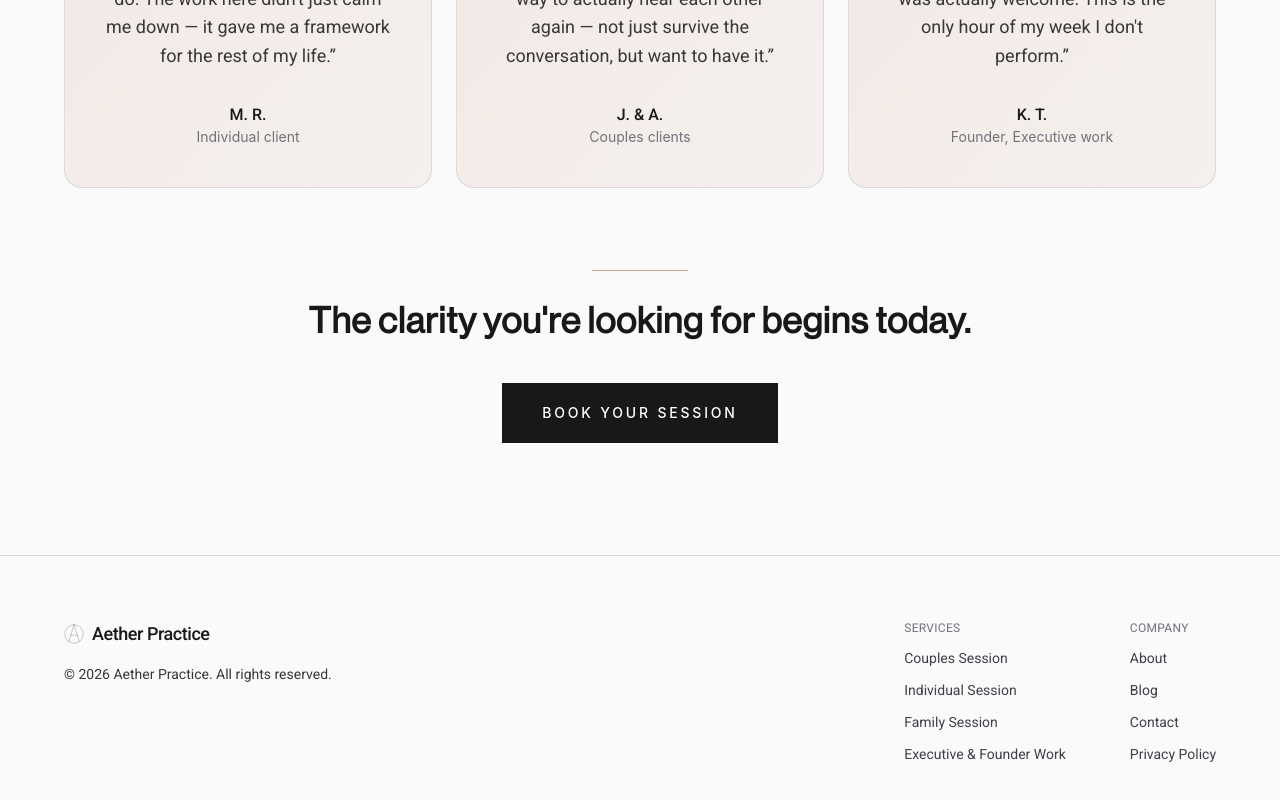
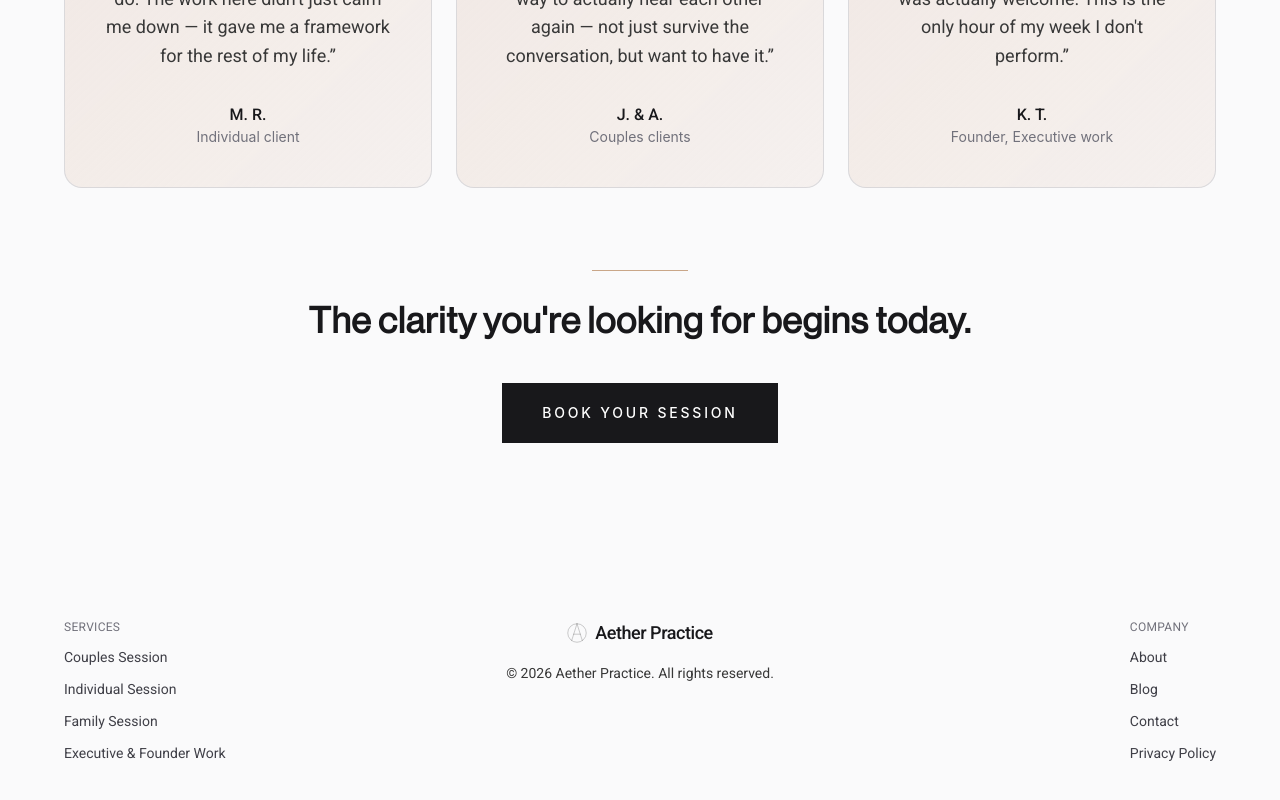
Before and after one commit to martamindacc/Aether, a Next.js app: page / in a window 1280 px wide. Shown: the part 3329-4129 px from the top of the page. Built offline with nearby package versions, Linux system fonts and the light colour scheme.

Commit message:
feat: refine footer layout and article formatting

```diff
--- a/app/blog/[slug]/page.tsx
+++ b/app/blog/[slug]/page.tsx
@@ -59,7 +59,7 @@ const mdxComponents = {
   ),
   h3: (props: React.ComponentProps<"h3">) => (
     <h3
-      className="mt-8 font-[NeueHaasDisplayRoman,Arial,sans-serif] text-2xl font-medium text-zinc-900"
+      className="mt-8 font-[NeueHaasDisplayRoman,Arial,sans-serif] text-2xl font-medium text-[#74382f]"
       {...props}
     />
   ),
--- a/app/globals.css
+++ b/app/globals.css
@@ -179,3 +179,35 @@
     @apply bg-background text-foreground;
   }
 }
+
+.blog-table {
+  width: 100%;
+  border-collapse: collapse;
+  table-layout: fixed;
+  margin-top: 2rem;
+  font-family: Roboto, Arial, sans-serif;
+  font-size: 1rem;
+  line-height: 1.5;
+  text-align: left;
+  color: #383838;
+}
+
+.blog-table th,
+.blog-table td {
+  border-bottom: 1px solid rgb(212 212 216 / 80%);
+  padding: 0.75rem 1rem;
+  vertical-align: top;
+  overflow-wrap: anywhere;
+}
+
+.blog-table th {
+  font-family: NeueHaasDisplayRoman, Arial, sans-serif;
+  font-weight: 500;
+  color: #18181b;
+}
+
+@media (max-width: 640px) {
+  .blog-table {
+    min-width: 42rem;
+  }
+}
--- a/components/site-footer.tsx
+++ b/components/site-footer.tsx
@@ -17,9 +17,17 @@ export function SiteFooter({ language }: { language: LanguageCode }) {
   const t = navContent[language];
 
   return (
-    <footer className="border-t border-zinc-300/80 px-6 py-16 font-[Roboto,Arial,sans-serif] text-sm text-[#383838]">
-      <div className="mx-auto flex max-w-6xl flex-col gap-12 sm:flex-row sm:justify-between">
-        <div className="flex flex-col gap-4">
+    <footer className="px-6 py-16 font-[Roboto,Arial,sans-serif] text-sm text-[#383838]">
+      <div className="mx-auto grid max-w-6xl grid-cols-1 gap-12 md:grid-cols-3 md:items-start">
+        <nav aria-label={t.menuHeading} className="flex flex-col gap-3 md:justify-self-start">
+            <p className="text-xs uppercase tracking-wide text-zinc-500">{t.menuHeading}</p>
+            {t.menuLinks.map((link) => (
+              <Link key={link.href} href={link.href} className="text-zinc-700 hover:text-zinc-900">
+                {link.label}
+              </Link>
+            ))}
+        </nav>
+        <div className="flex flex-col items-center gap-4 text-center md:justify-self-center">
           <Link
             href="/"
             className="flex items-center gap-2 text-lg font-medium tracking-tight text-zinc-900"
@@ -31,16 +39,7 @@ export function SiteFooter({ language }: { language: LanguageCode }) {
             © {new Date().getFullYear()} Aether Practice. {taglines[language]}
           </p>
         </div>
-        <div className="grid grid-cols-2 gap-10 sm:flex sm:gap-16">
-          <nav aria-label={t.menuHeading} className="flex flex-col gap-3">
-            <p className="text-xs uppercase tracking-wide text-zinc-500">{t.menuHeading}</p>
-            {t.menuLinks.map((link) => (
-              <Link key={link.href} href={link.href} className="text-zinc-700 hover:text-zinc-900">
-                {link.label}
-              </Link>
-            ))}
-          </nav>
-          <nav aria-label={t.companyHeading} className="flex flex-col gap-3">
+        <nav aria-label={t.companyHeading} className="flex flex-col gap-3 md:justify-self-end">
             <p className="text-xs uppercase tracking-wide text-zinc-500">{t.companyHeading}</p>
             {t.companyLinks.map((link) => (
               <Link key={link.href} href={link.href} className="text-zinc-700 hover:text-zinc-900">
@@ -50,8 +49,7 @@ export function SiteFooter({ language }: { language: LanguageCode }) {
             <Link href="/privacy" className="text-zinc-700 hover:text-zinc-900">
               {privacyLabel[language]}
             </Link>
-          </nav>
-        </div>
+        </nav>
       </div>
     </footer>
   );
--- a/content/blog/parterapi-i-oslo.mdx
+++ b/content/blog/parterapi-i-oslo.mdx
@@ -23,7 +23,7 @@ Dette er svært vanlig blant par i Oslo.
 
 Og det er løsbart.
 
-Parterapi i Oslo er ikke lenger noe som bare er for par i krise. Det er for par som merker at noe trenger å endres—og som er villige til å få profesjonell hjelp.
+**Parterapi i Oslo er ikke lenger noe som bare er for par i krise. Det er for par som merker at noe trenger å endres—og som er villige til å få profesjonell hjelp.**
 
 Denne veilederen dekker alt du trenger å vite om parterapi i Oslo: hva det er, hvordan det fungerer, når du bør søke hjelp, hvordan du velger en terapeut, og hvordan du vet at du har funnet den rette personen.
 
@@ -31,7 +31,7 @@ Denne veilederen dekker alt du trenger å vite om parterapi i Oslo: hva det er,
 
 Parterapi er profesjonell terapi hvor to mennesker i et forhold møtes sammen med en terapeut for å arbeide med relasjonen deres—fokusert på mønstre mellom dere, ikke på feil hos individene. Det kan hjelpe med følelsesmessig avstand, gjentakende konflikt, tillitsproblemer og kommunikasjonsproblemer.
 
-Parterapi er terapi hvor to mennesker kommer sammen for å arbeide med sitt forhold.
+**Parterapi er terapi hvor to mennesker kommer sammen for å arbeide med sitt forhold.**
 
 **Hva det IKKE er:**
 
@@ -54,7 +54,7 @@ En parterapeut jobber med relasjonen som system—ikke på individene separat.
 
 ## Hvorfor Parterapi Er Annerledes Enn Individualterapi
 
-<table>
+<table className="blog-table">
 <thead>
 <tr>
 <th>Aspekt</th>
@@ -94,7 +94,7 @@ Forskning viser at parterapi er effektiv for mange par som søker hjelp. Meta-an
 
 Dette støttes blant annet av en meta-analyse av 58 studier som representerte 40 unike utvalg og 2 092 par, hvor parterapi hadde store effekter på forholdstilfredsstillelse og også signifikante effekter på kommunikasjon, følelsesmessig intimitet og partneratferd (Roddy et al., 2020).
 
-**Nøkkelfunksjonen:** Parterapi arbeider med relasjonen som et system—når en partners atferd endres, påvirker det hele dynamikken.
+**Nøkkelfunksjonen: Parterapi arbeider med relasjonen som et system—når en partners atferd endres, påvirker det hele dynamikken.**
 
 Hvis dere merker at noe har endret seg i forholdet, eller at dere ikke er så nære som før, kan parterapi være et sted å begynne.
 
@@ -102,7 +102,7 @@ Hvis dere merker at noe har endret seg i forholdet, eller at dere ikke er så n
 
 Du trenger ikke vente på en krise for å søke parterapi. Tegn på at dere bør vurdere det kan være gjentakende uløst konflikt, følelsesmessig avstand, fiendtlig kommunikasjon, vurdering av å forlate forholdet, unngåelse av viktige samtaler, eller akkumulert harme.
 
-Du trenger ikke vente på en krise for å søke parterapi.
+**Du trenger ikke vente på en krise for å søke parterapi.**
 
 Det er ikke nødvendig å vente til problemene har blitt alvorlige før dere søker hjelp.
 
@@ -112,7 +112,7 @@ Den beste tiden å søke parterapi kan være når du merker et mønster du vil e
 
 Du trenger IKKE vente til forholdet er alvorlig skadet.
 
-Den beste tiden å søke parterapi er:
+**Den beste tiden å søke parterapi er:**
 
 - Når du merker et mønster du vil endre
 - Når dere er fast i de samme konfliktene (samme argument, samme utfall)
@@ -132,7 +132,7 @@ Det finnes flere evidensbaserte tilnærminger til parterapi. En god terapeut vil
 
 ### Sammenligning av Parterapi-Tilnærminger
 
-<table>
+<table className="blog-table">
 <thead>
 <tr>
 <th>Tilnærming</th>
@@ -391,7 +391,7 @@ En typisk parterapiprosess går gjennom flere faser: første sesjon, kartlegging
 
 Hvor lenge parterapi varer varierer. Noen par opplever endring etter relativt få samtaler, mens andre trenger et lengre forløp, avhengig av problemene, målene og tilnærmingen.
 
-<table>
+<table className="blog-table">
 <thead>
 <tr>
 <th>Fase</th>
```
